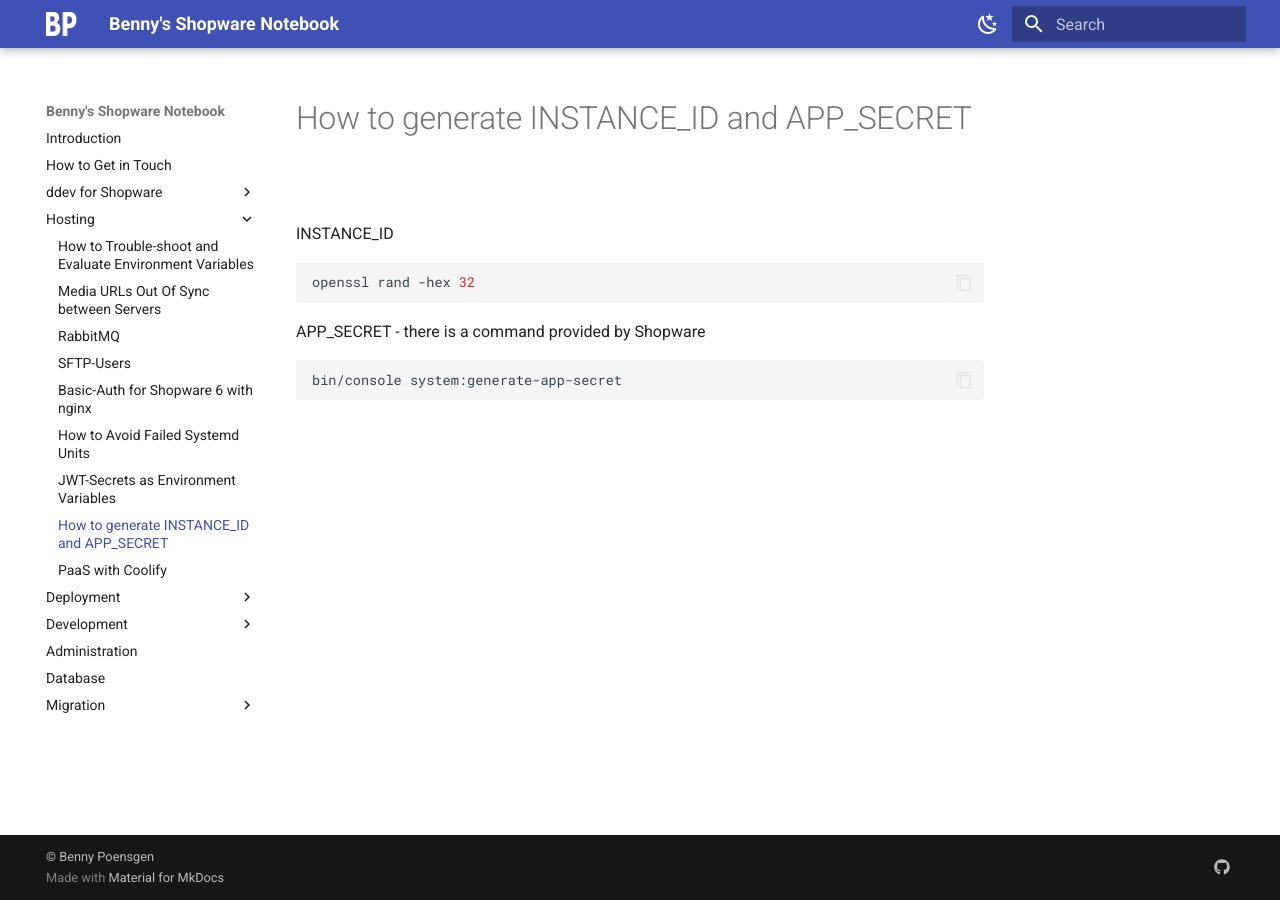
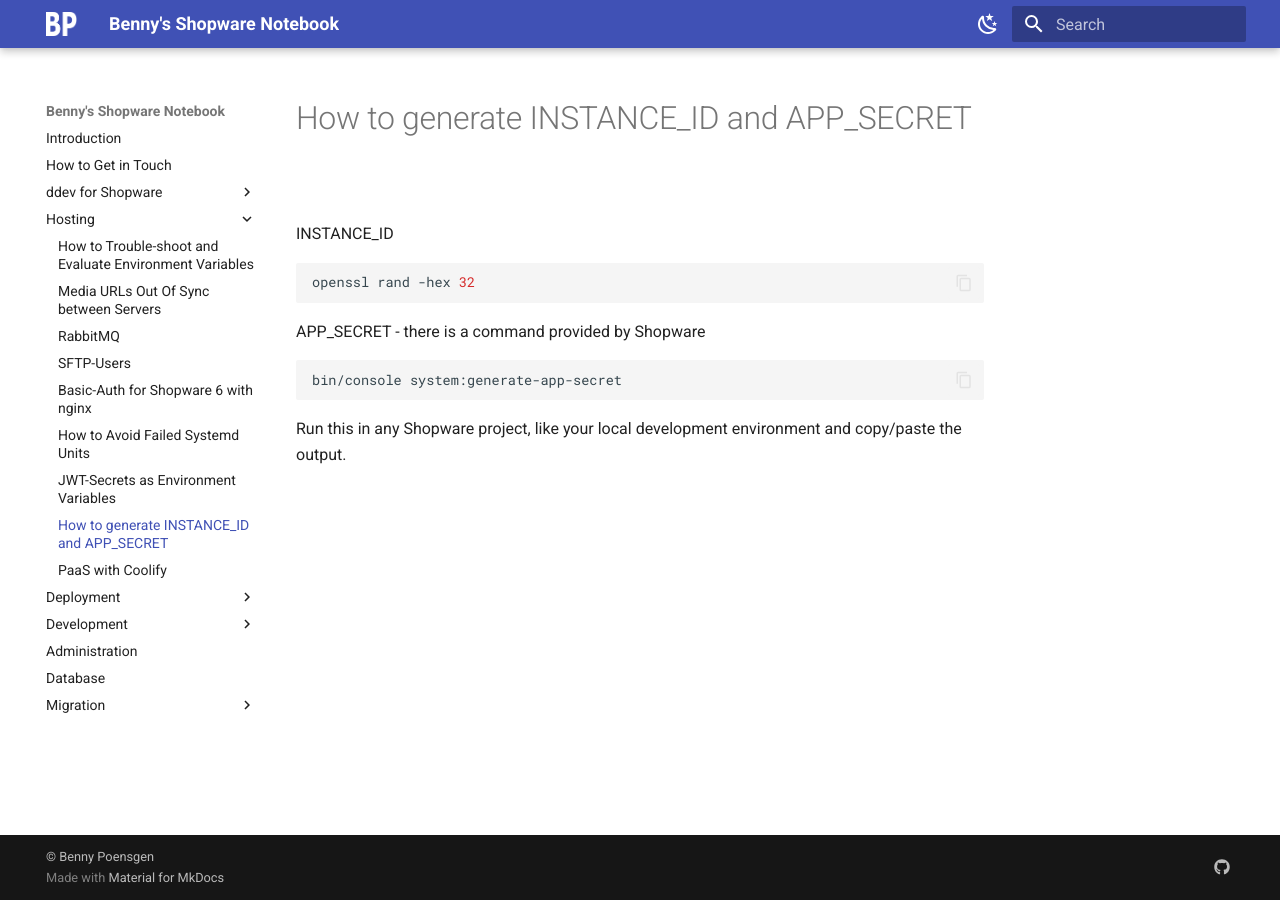
Before and after one commit to vanWittlaer/notebook, an MkDocs documentation site: the page built from docs/hosting/how-to-generate-instance_id-and-app_secret.md, in a window 1280 px wide. Built offline with MkDocs 1.6.1 and Material for MkDocs 9.7.7, drawn with Linux system fonts in a browser that asks for light colours.

Commit message:
Clarify how to use system:generate-app-secret

````diff
--- a/docs/hosting/how-to-generate-instance_id-and-app_secret.md
+++ b/docs/hosting/how-to-generate-instance_id-and-app_secret.md
@@ -11,3 +11,5 @@ APP\_SECRET - there is a command provided by Shopware
 ```bash
 bin/console system:generate-app-secret
 ```
+
+Run this in any Shopware project, like your local development environment and copy/paste the output.
````
